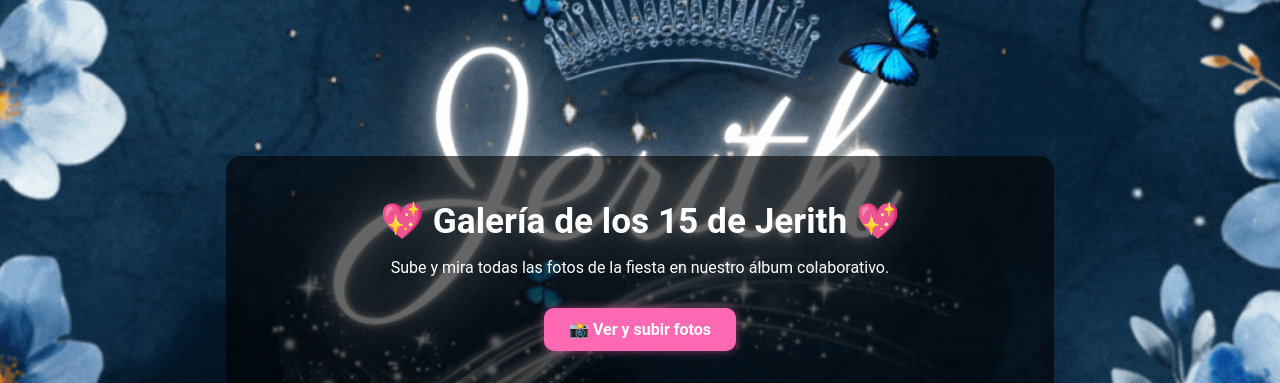
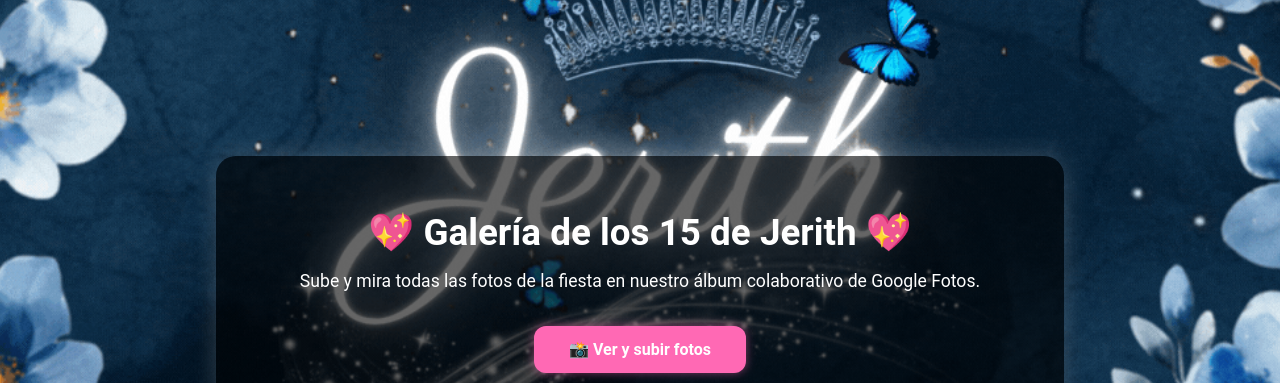
Before and after one commit to jerithdanielamoncadacardenas-netizen/Quince-Jerith, a Flask app: template templates/index.html in a window 1280 px wide. Shown: the part 194-577 px from the top of the page. Run offline with Flask 3, Linux system fonts and the light colour scheme; the template is opened without the code that fills it, so the values that code supplies are empty; parts of the project's set-up code (start-up, migrations or seed data) failed here and were passed over.

Commit message:
Update index.html

```diff
--- a/templates/index.html
+++ b/templates/index.html
@@ -4,7 +4,6 @@
     <meta charset="UTF-8">
     <title>Quince Jerith - Galería</title>
     <style>
-        /* --- Fondo y estilos base --- */
         body {
             background: url("static/Jerith1.gif") center center fixed;
             background-repeat: no-repeat;
@@ -19,63 +18,54 @@
         .container {
             background: rgba(0, 0, 0, 0.6);
             margin: 200px auto 50px auto;
-            padding: 20px 30px;
-            border-radius: 15px;
+            padding: 30px 40px;
+            border-radius: 20px;
             width: 60%;
             max-width: 800px;
+            box-shadow: 0 0 25px rgba(255, 255, 255, 0.2);
         }
 
         h1 {
-            font-size: 2.2em;
+            font-size: 2.3em;
             margin-bottom: 10px;
         }
 
-        /* --- Botones --- */
+        p {
+            font-size: 1.1em;
+            margin-bottom: 25px;
+        }
+
         .btn {
             display: inline-block;
             background-color: #ff69b4;
             color: white;
-            padding: 12px 25px;
-            border-radius: 10px;
+            padding: 14px 35px;
+            border-radius: 12px;
             font-weight: bold;
             text-decoration: none;
-            margin: 15px 10px;
+            margin: 10px;
             box-shadow: 0 0 10px rgba(255, 105, 180, 0.5);
             transition: all 0.3s ease;
         }
 
         .btn:hover {
             background-color: #ff1493;
-            box-shadow: 0 0 20px rgba(255, 105, 180, 0.8);
-            transform: scale(1.05);
-        }
-
-        iframe {
-            border: none;
-            width: 100%;
-            height: 500px;
-            border-radius: 15px;
-            margin-top: 20px;
+            transform: scale(1.07);
+            box-shadow: 0 0 25px rgba(255, 105, 180, 0.8);
         }
     </style>
 </head>
 <body>
     <div class="container">
         <h1>💖 Galería de los 15 de Jerith 💖</h1>
-        <p>Sube y mira todas las fotos de la fiesta en nuestro álbum colaborativo.</p>
+        <p>Sube y mira todas las fotos de la fiesta en nuestro álbum colaborativo de Google Fotos.</p>
 
-        <!-- 🔗 Botón directo a tu álbum de Google Fotos -->
-        <a href="https://photos.app.goo.gl/tu_enlace_aqui"
+        <!-- 🔗 Reemplaza con tu enlace real de Google Fotos -->
+        <a href="https://photos.app.goo.gl/Ux2QRueznDkxtNCD8"
            target="_blank"
            class="btn">
            📸 Ver y subir fotos
         </a>
-
-        <!-- 🖼️ Previsualización embebida del álbum (opcional) -->
-        <iframe
-            src="https://photos.app.goo.gl/Ux2QRueznDkxtNCD8"
-            allowfullscreen>
-        </iframe>
     </div>
 </body>
 </html>
```
